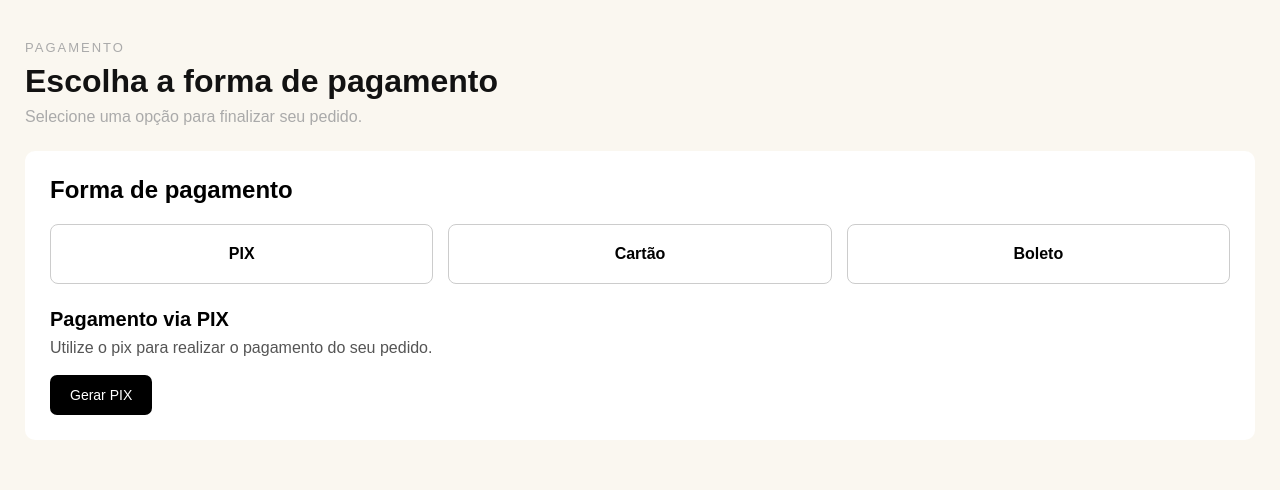
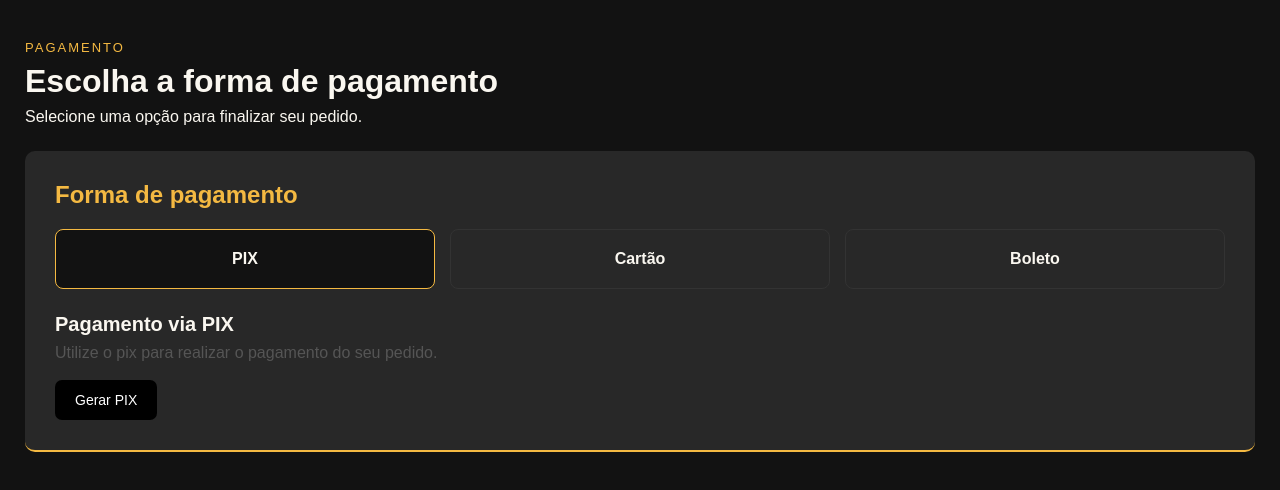
Before and after one commit to vnn-coder/harmonia-pianos, a plain HTML site: page pagamento.html in a window 1280 px wide. Both pictures are taken after a click on the button "PIX". Drawn offline with Linux system fonts and the light colour scheme.

Commit message:
atualização na estilização da página de pagamento

```diff
--- a/pagamento.html
+++ b/pagamento.html
@@ -8,7 +8,7 @@
     <link rel="stylesheet" href="style.css">
 </head>
 
-<body>
+<body class="pagina-pagamento">
 
     <main>
 
--- a/pagamento.js
+++ b/pagamento.js
@@ -7,6 +7,12 @@ opcoesPagamento.forEach(function (botao) {
     botao.addEventListener("click", function () {
 
         const formaPagamento = botao.dataset.pagamento;
+
+        opcoesPagamento.forEach(function(opcao) {
+            opcao.classList.remove("selecionada");
+        });
+
+        botao.classList.add("selecionada");
 
         if (formaPagamento === "pix") {
             detalhesPagamento.innerHTML = `
--- a/style.css
+++ b/style.css
@@ -12,7 +12,6 @@
     --card: #282828;
     --destaque: #F4B942;
     --texto: #faf7f0;
-    --destaque: #F4B942;
     --borda: #333333;
 }
 
@@ -860,13 +859,13 @@ body {
 /* ===== PÁGINA DE PAGAMENTO ===== */
 .pagamento-cabecalho {
     padding: 40px 25px 25px;
-    color: var(--fundo);
+    color: var(--texto);
 }
 
 .pagamento-etapa {
     font-size: 13px;
     letter-spacing: 2px;
-    color: #aaa;
+    color: var(--destaque);
     margin-bottom: 8px;
 }
 
@@ -876,18 +875,21 @@ body {
 }
 
 .pagamento-cabecalho>p:last-child {
-    color: #aaa;
+    color: var(--texto);
 }
 
 .pagamento-container {
-    background: #fff;
-    color: #000;
+    background: var(--card);
+    color: var(--texto);
     margin: 0 25px;
-    padding: 25px;
+    padding: 30px;
     border-radius: 10px;
+    border: none;
+    border-bottom: 2px solid var(--destaque);
 }
 
 .pagamento-container h2 {
+    color: var(--destaque);
     margin-bottom: 20px;
 }
 
@@ -898,9 +900,9 @@ body {
 }
 
 .opcao-pagamento {
-    background: #fff;
-    color: #000;
-    border: 1px solid #ccc;
+    background: var(--fundo-secundario);
+    color: var(--texto);
+    border: 1px solid var(--borda);
     border-radius: 8px;
     padding: 20px;
     font-size: 16px;
@@ -910,9 +912,9 @@ body {
 }
 
 .opcao-pagamento:hover {
-    background: #000;
-    color: #fff;
-    border-color: #000;
+    background: var(--fundo);
+    color: var(--texto);
+    border-color: var(--destaque);
     transform: translateY(-2px);
 }
 
@@ -964,6 +966,17 @@ body {
 
 #detalhes-pagamento {
     margin-top: 24px;
+}
+
+.pagina-pagamento {
+    background-color: var(--fundo);
+    color: var(--texto);
+}
+
+.opcao-pagamento.selecionada {
+    border-color: var(--destaque);
+    background-color: var(--fundo);
+    color: var(--texto);
 }
 
 
```
